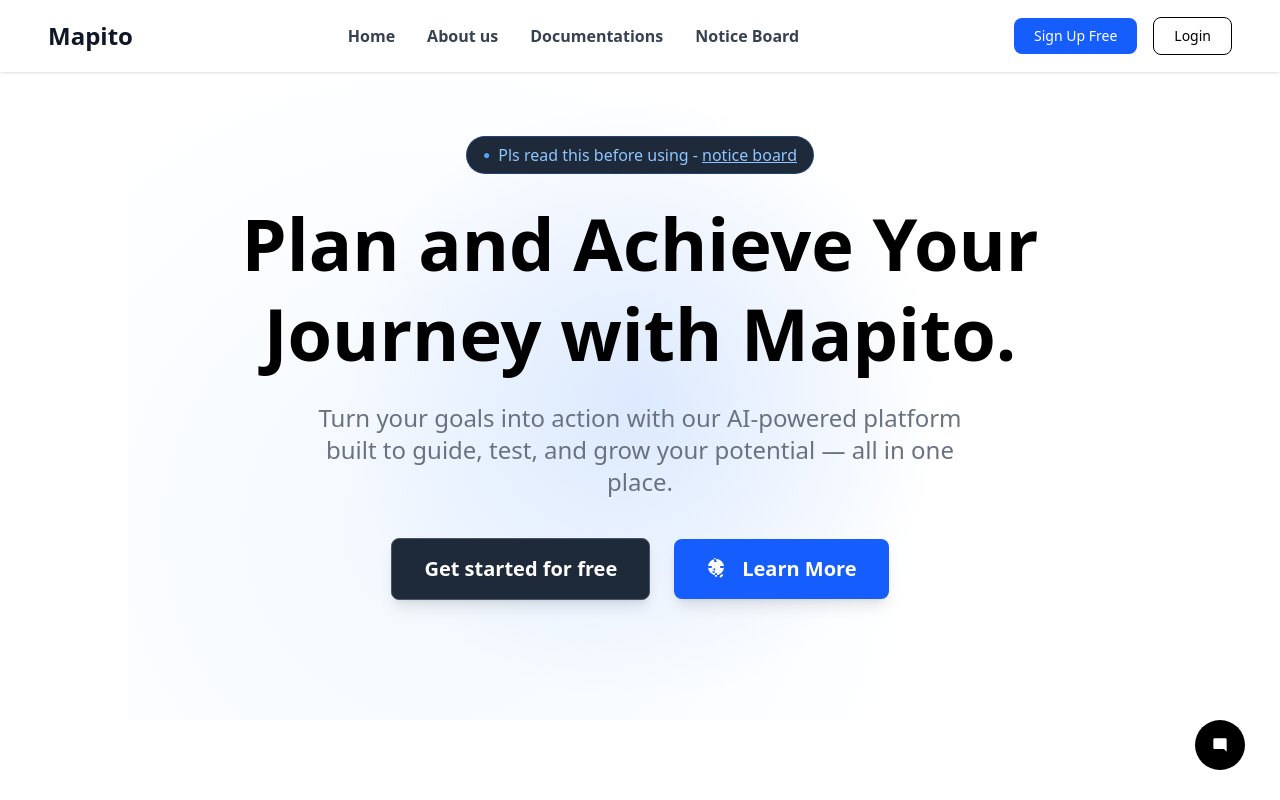
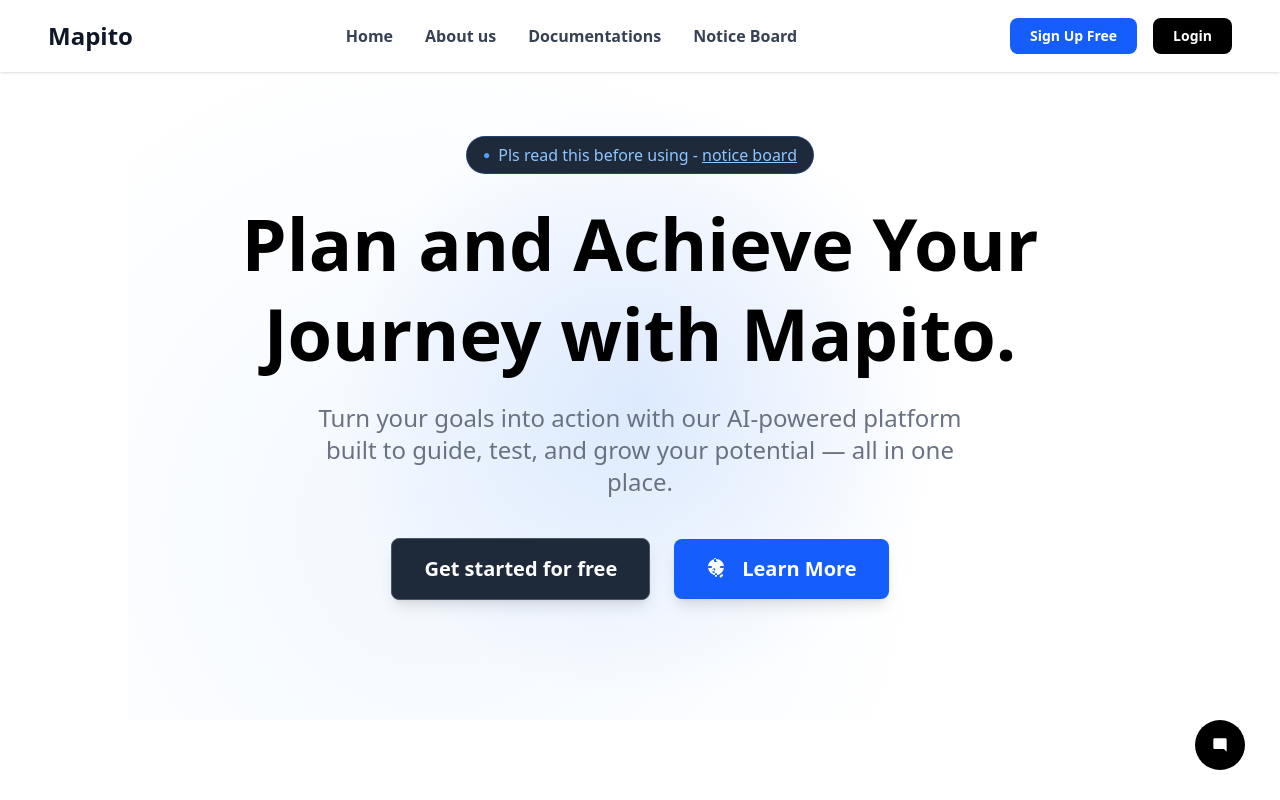
Before and after one commit to wintwah243/Mapito, a React (Vite) app in the folder mapito/: page / in a window 1280 px wide. Shown: the top 800 px of the page. Built offline with nearby package versions, Linux system fonts and the light colour scheme.

Commit message:
ui update

```diff
--- a/mapito/src/Landing/LandingNavbar.jsx
+++ b/mapito/src/Landing/LandingNavbar.jsx
@@ -16,7 +16,7 @@ export default function LandingNavbar() {
       transition={{ duration: 0.6 }}
       className="bg-white w-full flex items-center justify-between py-4 px-6 md:px-12 fixed top-0 left-0 z-50 shadow"
     >
-      {/* header--projectName */}
+      {/* header */}
       <div className="text-2xl font-bold text-gray-900 cursor-pointer">Mapito</div>
 
       {/* Desktop Links */}
@@ -54,13 +54,13 @@ export default function LandingNavbar() {
       <div className="hidden md:flex items-center gap-4">
         <Link
           to="/signup"
-          className="bg-blue-600 text-white py-2 px-5 rounded-lg text-sm font-medium transition-all duration-300 cursor-pointer"
+          className="bg-blue-600 text-white py-2 px-5 rounded-lg text-sm font-bold transition-all duration-300 cursor-pointer"
         >
           Sign Up Free
         </Link>
          <Link
           to="/login"
-          className="bg-white text-black border border-color-black py-2 px-5 rounded-lg text-sm font-medium transition-all duration-300 cursor-pointer"
+          className="bg-black text-white py-2 px-5 rounded-lg text-sm font-bold transition-all duration-300 cursor-pointer"
         >
           Login
         </Link>
@@ -90,11 +90,11 @@ export default function LandingNavbar() {
       >
         <div className="flex justify-between items-center">
           <span className="text-2xl font-bold text-black">Mapito</span>
-          <button onClick={toggleMenu}>
-            <svg className="w-6 h-6 text-gray-700" fill="none" stroke="currentColor" viewBox="0 0 24 24">
+{/*  <button onClick={toggleMenu}>
+       <svg className="w-6 h-6 text-gray-700" fill="none" stroke="currentColor" viewBox="0 0 24 24">
               <path strokeLinecap="round" strokeLinejoin="round" strokeWidth={2} d="M6 18L18 6M6 6l12 12" />
             </svg>
-          </button>
+          </button> */}
         </div>
 
         <div className="flex flex-col gap-4">
@@ -141,7 +141,7 @@ export default function LandingNavbar() {
           <Link
             to="/signup"
             onClick={toggleMenu}
-            className="flex items-center justify-center bg-blue-600 text-white py-2 px-5 rounded-lg text-sm font-medium"
+            className="flex items-center justify-center bg-blue-600 text-white py-2 px-5 rounded-lg text-sm font-bold"
           >
             Sign Up Free
           </Link>
@@ -149,7 +149,7 @@ export default function LandingNavbar() {
           <Link
             to="/login"
             onClick={toggleMenu}
-            className="flex items-center justify-center bg-white border border-color-black text-black py-2 px-5 rounded-lg text-sm font-medium"
+            className="flex items-center justify-center bg-black text-white py-2 px-5 rounded-lg text-sm font-bold"
           >
             Login
           </Link>
```
